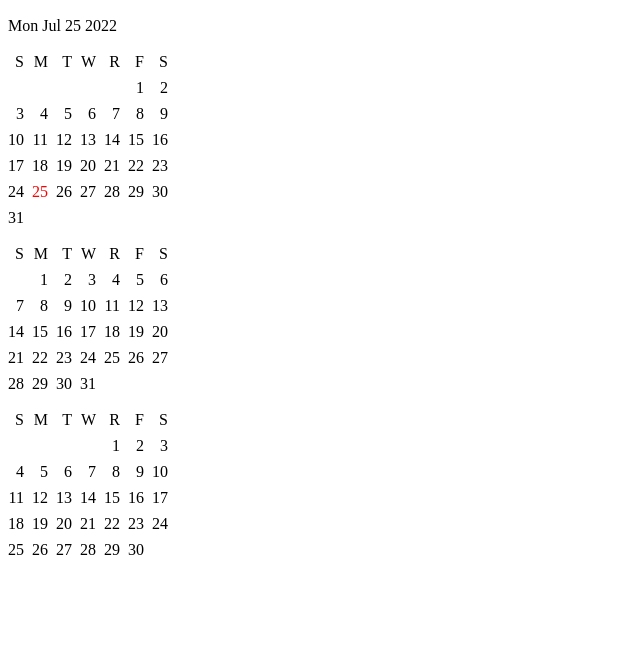
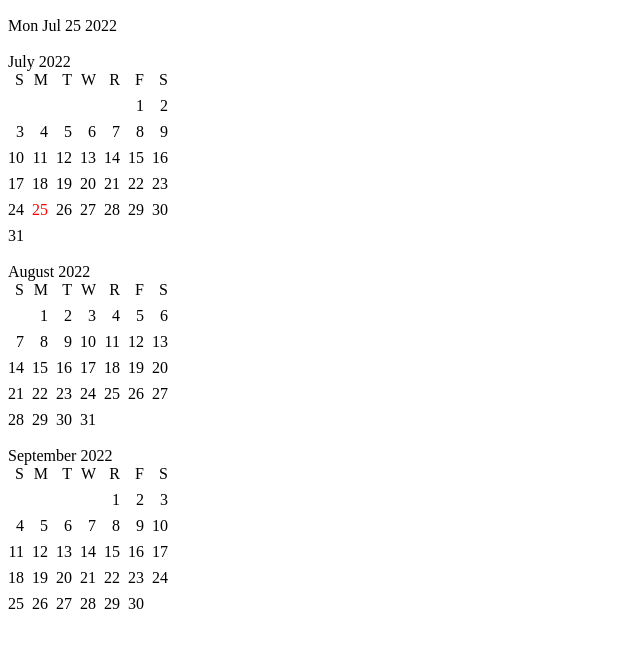
Before and after one commit to PlaustralCL/calendar, a plain HTML site: page index.html in a window 1280 px wide. Shown: the part 50-698 px from the top of the page, without its empty margins (0-640 px from the left). Drawn offline with Linux system fonts and the light colour scheme.

Commit message:
Add a heading to each calendar

```diff
--- a/calendar.js
+++ b/calendar.js
@@ -49,6 +49,12 @@ function createDates(calendar, currentYear, currentMonth) {
   }
 }
 
+function createCalendarHeading(workingYear, workingMonth, index) {
+  const months = ["January", "February", "March", "April", "May", "June", "July", "August", "September", "October", "November", "December"];
+  const headingName = `#heading${index}`;
+  const heading = document.querySelector(headingName);
+  heading.textContent = `${months[workingMonth]} ${workingYear}`;
+}
 
 
 
@@ -66,6 +72,7 @@ for (let i = 0; i <= 2; i++) {
   const workingYear = workingDate.getFullYear();
   const workingMonth = workingDate.getMonth();
 
+  createCalendarHeading(workingYear, workingMonth, i);
   createDayHeadings(calendar);
   padCalendar(calendar, workingYear, workingMonth);
   createDates(calendar, workingYear, workingMonth);
--- a/index.html
+++ b/index.html
@@ -11,10 +11,13 @@
   <h2>Calendar</h2>
   <div id="current-date"></div>
   <br>
+  <div id="heading0"></div>
   <div id="calendar0" class="calendar"></div>
   <br>
+  <div id="heading1"></div>
   <div id="calendar1" class="calendar"></div>
   <br>
+  <div id="heading2"></div>
   <div id="calendar2" class="calendar"></div>
 
 </body>
```
